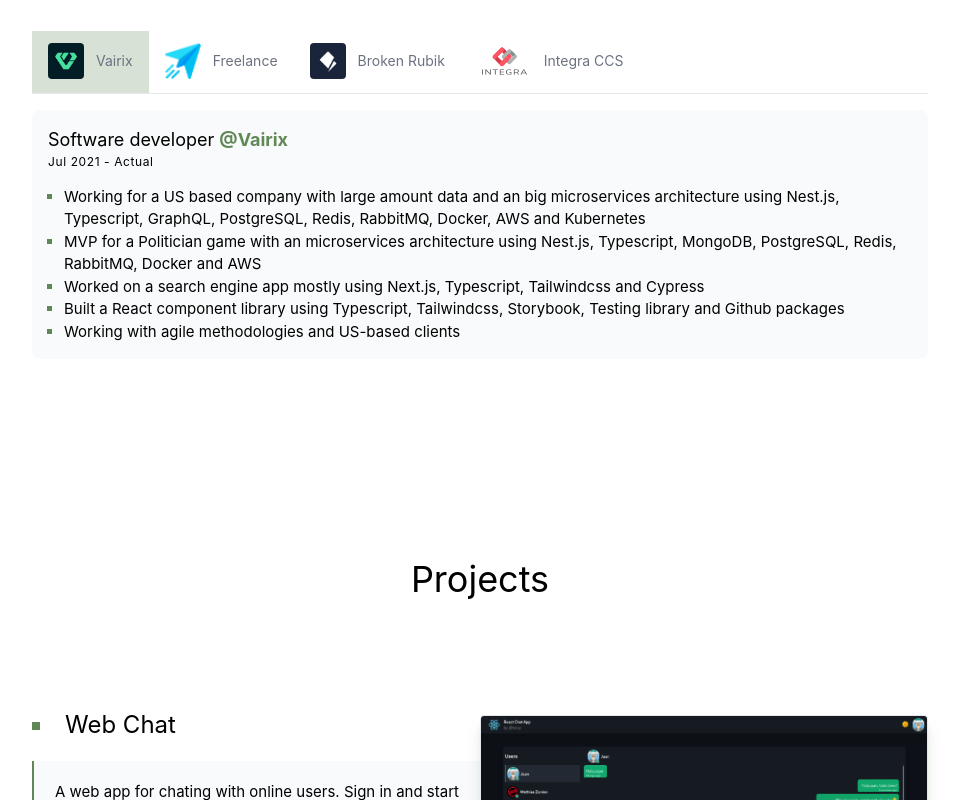
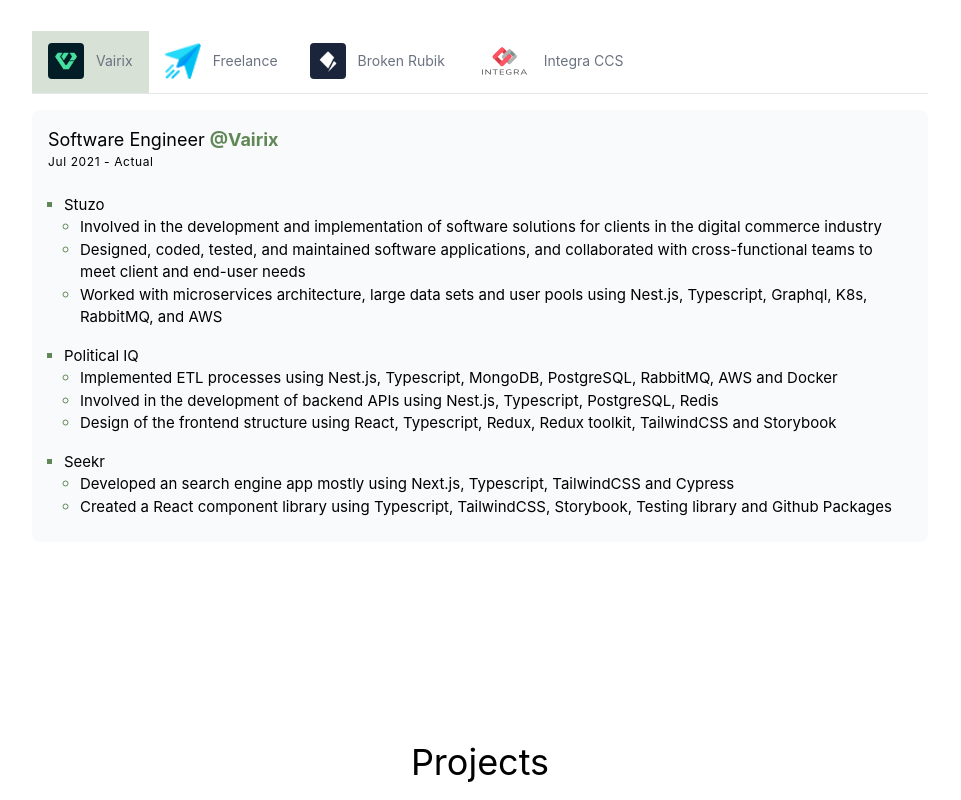
Before and after one commit to totozunino/portfolio, a Vue app: page / in a window 1280 px wide. Shown: the part 1180-1980 px from the top of the page, without its empty margins (160-1121 px from the left). Built offline with nearby package versions, Linux system fonts and the light colour scheme; a web font is replaced by a local one.

Commit message:
feat: update sections

```diff
--- a/src/components/ContactSection.vue
+++ b/src/components/ContactSection.vue
@@ -102,7 +102,7 @@ const handleSubmit = async () => {
         <button
           type="submit"
           :disabled="isLoading"
-          class="px-10 py-2 mx-auto mt-4 text-white rounded shadow-xl bg-gradient-to-r from-primary/70 to-primary/90 shadow-primary/25"
+          class="px-10 py-2 mx-auto mt-4 text-white transition-transform scale-100 rounded shadow-xl bg-gradient-to-r from-primary/70 to-primary/90 shadow-primary/25 hover:scale-110"
         >
           {{ isLoading ? "Sending..." : "Submit" }}
         </button>
--- a/src/components/ProjectsSection.vue
+++ b/src/components/ProjectsSection.vue
@@ -98,7 +98,7 @@ const projects = [
     ltr: false,
     img: OnlyCodersImg,
     imgClasses: "border-none shadow-none max-h-[242px]",
-    source: "https://github.com/Only-Coders/mobile",
+    source: "",
     url: "",
     disableOverlay: true,
   },
--- a/src/components/WorkSection.vue
+++ b/src/components/WorkSection.vue
@@ -10,12 +10,34 @@ const tabs = [
   {
     name: "Vairix",
     date: "Jul 2021 - Actual",
-    description: [
-      "Working for a US based company with large amount data and an big microservices architecture using Nest.js, Typescript, GraphQL, PostgreSQL, Redis, RabbitMQ, Docker, AWS and Kubernetes",
-      "MVP for a Politician game with an microservices architecture using Nest.js, Typescript, MongoDB, PostgreSQL, Redis, RabbitMQ, Docker and AWS",
-      "Worked on a search engine app mostly using Next.js, Typescript, Tailwindcss and Cypress",
-      "Built a React component library using Typescript, Tailwindcss, Storybook, Testing library and Github packages",
-      "Working with agile methodologies and US-based clients",
+    description: [],
+    projects: [
+      {
+        name: "Stuzo",
+        tasks: [
+          "Involved in the development and implementation of software solutions for clients in the digital commerce industry",
+          "Designed, coded, tested, and maintained software applications, and collaborated with cross-functional teams to meet client and end-user needs",
+          "Worked with microservices architecture, large data sets and user pools using Nest.js, Typescript, Graphql, K8s, RabbitMQ, and AWS",
+        ],
+      },
+      {
+        name: "Political IQ",
+        tasks: [
+          "Implemented ETL processes using Nest.js, Typescript, MongoDB, PostgreSQL, RabbitMQ, AWS and Docker",
+          "Involved in the development of backend APIs using Nest.js, Typescript, PostgreSQL, Redis",
+          "Design of the frontend structure using React, Typescript, Redux, Redux toolkit, TailwindCSS and Storybook",
+        ],
+      },
+      {
+        name: "Seekr",
+        tasks: [
+          "Developed an search engine app mostly using Next.js, Typescript, TailwindCSS and Cypress",
+          "Created a React component library using Typescript, TailwindCSS, Storybook, Testing library and Github Packages",
+        ],
+      },
+
+      // "Working for a US based company with large amount data and an big microservices architecture using Nest.js, Typescript, GraphQL, PostgreSQL, Redis, RabbitMQ, Docker, AWS and Kubernetes",
+      // "Developed from start to finish an MVP for a politician game with an microservices architecture using Nest.js, Typescript, MongoDB, PostgreSQL, Redis, RabbitMQ, Docker and AWS",
     ],
     img: VairixImg,
     width: "36",
@@ -24,7 +46,7 @@ const tabs = [
   {
     name: "Freelance",
     date: "Jan 2023 - Actual",
-    description: ["Working on multiple web games mostly using Vue.js, Typescript, SASS and Storybook"],
+    description: ["Working on the design and develop of multiple web games using Vue, Typescript, SASS and Storybook"],
     img: FreelanceImg,
     width: "36",
   },
@@ -32,11 +54,11 @@ const tabs = [
     name: "Broken Rubik",
     date: "Apr 2020 - Feb 2021",
     description: [
-      "Worked on the website using Gridsome and TailwindCSS",
-      "Built an shopify app for a shipment company using Vue in the frontend and Koa, PostgreSQL in the Backend",
+      "Worked on an website using Gridsome, Typescript and TailwindCSS",
+      "Built from scratch the backend and frontend for an Shopify app using Vue, Typescript, Koa, Heroku and PostgreSQL",
       "Developed a Node app using Fastify, Typescript and Algolia",
-      "Contributed and maintain code for e-commerce websites primarily using Backbone, Sass and jQuery",
-      "Worked with Netsuite plataform creating Suitescripts",
+      "Contributed and maintain code for e-commerce websites primarily using Javascript, Sass and jQuery",
+      "Worked with NetSuite platform creating SuiteScripts",
     ],
     img: BrokenRubikImg,
     width: "36",
@@ -48,7 +70,7 @@ const tabs = [
     description: [
       "Built a call centers management app using Vue, Vuex, Vuetify and Typescript",
       "Developed a Node backend using Koa, Typescript and Couchbase",
-      "Worked on a video conference app mostly using Vue and WebRTC",
+      "Worked on a video conference web app using Vue, Typescript and WebRTC",
     ],
     img: IntegraCCSImg,
     width: "55",
@@ -92,7 +114,7 @@ const tabs = [
           v-show="selectedTab === index"
         >
           <p class="text-lg">
-            Software developer
+            Software Engineer
             <a :href="tabs[selectedTab].url" class="font-bold text-primary" target="_blank" rel="nofollow"
               >@{{ tabs[selectedTab].name }}</a
             >
@@ -101,6 +123,17 @@ const tabs = [
           <ul class="pt-4 pl-4 list-square marker:text-primary">
             <li v-for="description in tabs[selectedTab].description" :key="description">
               {{ description }}
+            </li>
+          </ul>
+          <ul class="pl-4 list-square marker:text-primary">
+            <li v-for="project in tabs[selectedTab].projects" :key="project.name" class="py-2">
+              {{ project.name }}
+
+              <ul class="pl-4 list-circle marker:text-primary">
+                <li v-for="task in project.tasks" :key="task">
+                  {{ task }}
+                </li>
+              </ul>
             </li>
           </ul>
         </div>
--- a/tailwind.config.js
+++ b/tailwind.config.js
@@ -14,6 +14,7 @@ module.exports = {
       },
       listStyleType: {
         square: "square",
+        circle: "circle",
       },
     },
   },
```
